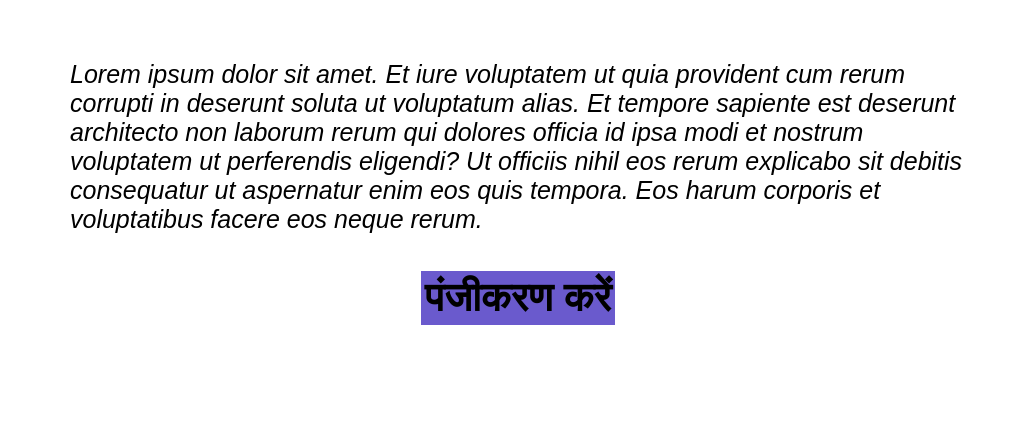
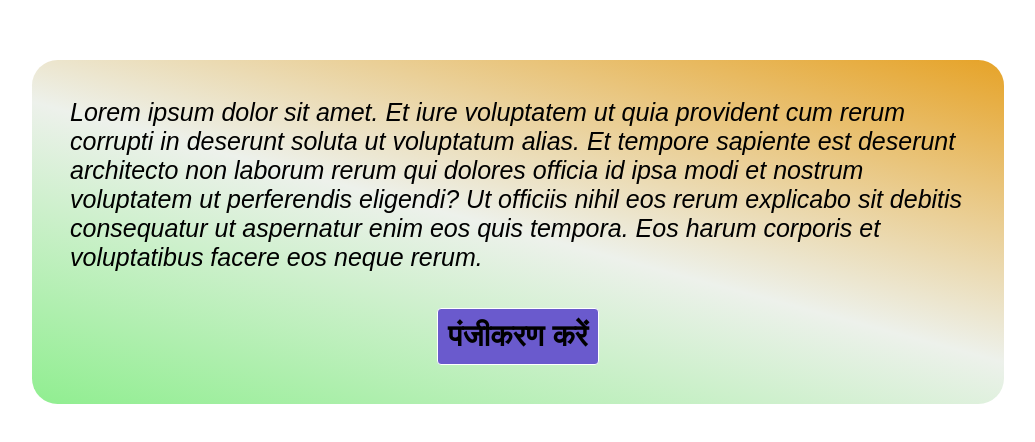
Before and after one commit to HrithikArya/form, a plain HTML site: page ritika/index.html in a window 1280 px wide. Shown: the part 180-622 px from the top of the page, without its empty margins (122-1157 px from the left). Drawn offline with Linux system fonts and the light colour scheme.

Commit message:
Update style.css

```diff
--- a/ritika/style.css
+++ b/ritika/style.css
@@ -82,8 +82,11 @@ input#name {
 }
 
 .signup {
+  background-image: linear-gradient(15deg, lightgreen, rgb(237, 241,235), rgb(230, 163, 40));
   display: flex;
   flex-direction: column;
+  padding: 3vw;
+  border-radius: 2vw;
   width: 70%;
   justify-content: center;
   align-items: center;
@@ -97,10 +100,11 @@ input#name {
   font-style: italic;
 }
 .signup_btn {
-  padding: 4px;
-  font-size: 20px;
+  padding: 10px;
+  font-size: 15px;
   border: 1px solid white;
   background-color: slateblue;
+  border-radius: 4px;
 }
 .signup_btn:hover {
   background-color: tomato;
```
